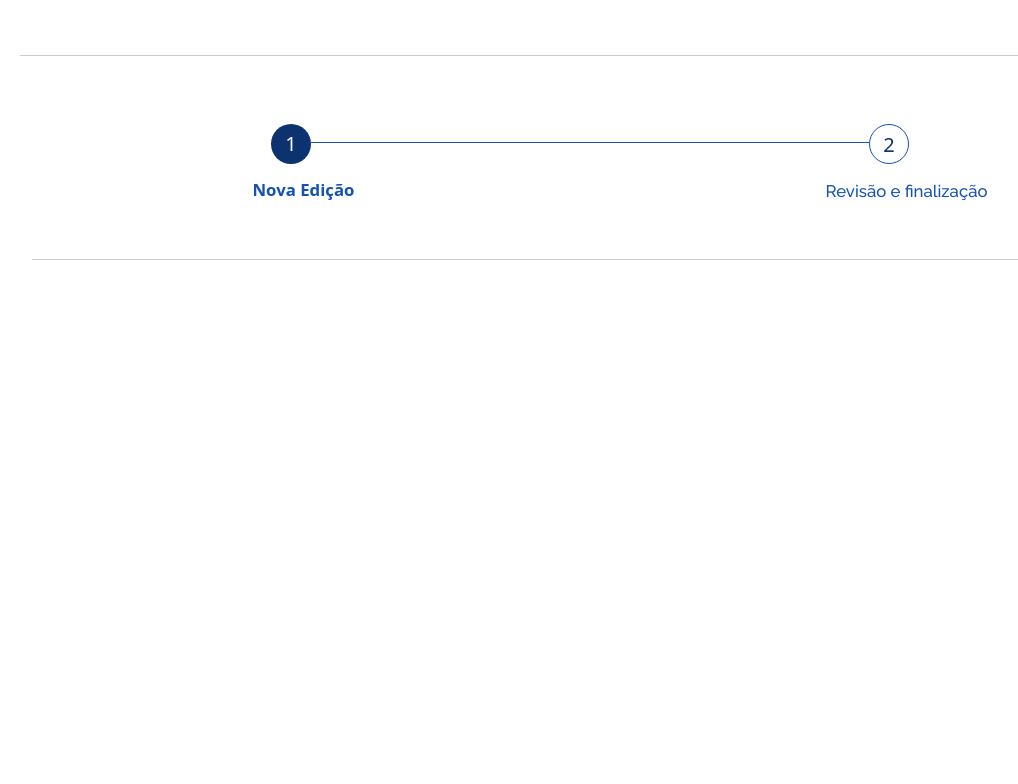
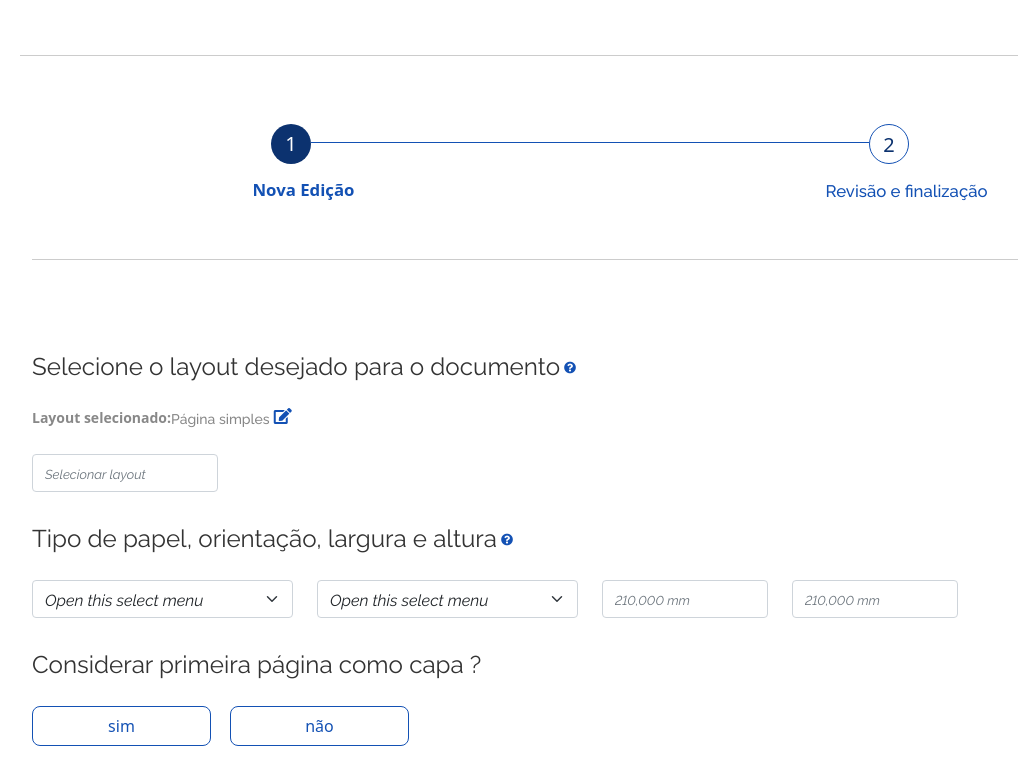
Before and after one commit to Gabriel200395/gns-gov, a React (Create React App) app: page / in a window 1280 px wide. Shown: the part 400-1184 px from the top of the page, without its empty margins (50-1068 px from the left). Before the commit the page ends 800 px from the top, so only its background shows below. Built offline with nearby package versions, Linux system fonts and the light colour scheme.

Commit message:
criando component formulario

```diff
--- /dev/null
+++ b/src/Components/Formulario/Formulario.js
@@ -0,0 +1,116 @@
+import React from "react";
+import "./formulario.css";
+
+function Formulario() {
+  return (
+    <section className="formulario">
+      <div className="container">
+        <div className="row">
+          <div className="col-12">
+            <form>
+              <div className="row">
+                <div className="col-12">
+                  <div className="d-flex align-items-center">
+                    <h4 className="titulo-form">
+                      Selecione o layout desejado para o documento
+                    </h4>
+                    <i
+                      className="fa fa-question-circle mt-2 ms-1"
+                      id="question"
+                    ></i>
+                  </div>
+                  <div className="d-flex">
+                    <p className="layout-selecionado">Layout selecionado: </p>
+                    <p className="pagina-simples">Página simples</p>
+                    <i className="fas fa-edit ms-1 icon"></i>
+                  </div>
+
+                  <div className="col-2">
+                    <input
+                      type="text"
+                      placeholder="Selecionar layout"
+                      id="inputPassword6"
+                      className="form-control input"
+                      aria-describedby="passwordHelpInline"
+                    />
+                  </div>
+                </div>
+
+                <div className="col-12">
+                  <div className="d-flex align-items-center">
+                    <h4 className="titulo-form">
+                      Tipo de papel, orientação, largura e altura
+                    </h4>
+                    <i
+                      className="fa fa-question-circle mt-2 ms-1"
+                      id="question"
+                    ></i>
+                  </div>
+
+                  <div className="row">
+                    <div className="col-3">
+                      <select
+                        className="form-select font"
+                        aria-label="Default select example"
+                      >
+                        <option selected>Open this select menu</option>
+                        <option value="1">One</option>
+                        <option value="2">Two</option>
+                        <option value="3">Three</option>
+                      </select>
+                    </div>
+                    <div className="col-3">
+                      <select
+                        className="form-select"
+                        aria-label="Default select example"
+                      >
+                        <option selected>Open this select menu</option>
+                        <option value="1">One</option>
+                        <option value="2">Two</option>
+                        <option value="3">Three</option>
+                      </select>
+                    </div>
+                    <div className="col-2">
+                      <input
+                        type="number"
+                        placeholder="210,000 mm"
+                        id="inputPassword6"
+                        className="form-control"
+                        aria-describedby="passwordHelpInline"
+                      />
+                    </div>
+                    <div className="col-2">
+                      <input
+                        type="number"
+                        placeholder="210,000 mm"
+                        id="inputPassword6"
+                        className="form-control "
+                        aria-describedby="passwordHelpInline"
+                      />
+                    </div>
+                  </div>
+                </div>
+
+                <div className="col-12">
+                  <h4 className="titulo-form">
+                    Considerar primeira página como capa ?
+                  </h4>
+                  <div className="row">
+                    <div className="col-2">
+                      <button className="button">sim</button>
+                    </div>
+                    <div className="col-2">
+                      <button className="button ms-2">não</button>
+                    </div>
+                  </div>
+                </div>
+              </div>
+            </form>
+          </div>
+        </div>
+      </div>
+    </section>
+  );
+}
+
+export default Formulario;
--- /dev/null
+++ b/src/Components/Formulario/formulario.css
@@ -0,0 +1,97 @@
+.titulo-form {
+  font-family: Rawline;
+  font-style: normal;
+  font-weight: normal;
+  font-size: 24.19px;
+  line-height: 28px;
+  color: #333333;
+  margin-bottom: 30px;
+  margin-top: 30px;
+}
+
+.layout-selecionado {
+  font-style: normal;
+  font-weight: 600;
+  font-size: 14px;
+  line-height: 20px;
+  color: #888888;
+}
+
+.pagina-simples {
+  font-family: Rawline;
+  font-style: normal;
+  font-weight: 500;
+  font-size: 14px;
+  line-height: 20px;
+  color: #888888;
+}
+
+.icon {
+  color: #1351b4;
+  margin-bottom: 30px;
+}
+
+.formulario {
+  margin-top: 60px;
+  height: 500px;
+}
+
+textarea:focus,
+select.form-select:focus,
+textarea.form-control:focus,
+input.form-control:focus,
+input[type="text"]:focus,
+input[type="password"]:focus,
+input[type="email"]:focus,
+input[type="number"]:focus,
+[type="text"].form-control:focus,
+[type="password"].form-control:focus,
+[type="email"].form-control:focus,
+[type="tel"].form-control:focus,
+[contenteditable].form-control:focus {
+  box-shadow: none;
+  border: 1px solid #ced4da;
+}
+
+::-webkit-input-placeholder {
+  font-family: Rawline;
+  font-style: italic;
+  font-weight: normal;
+  font-size: 13px;
+  line-height: 20px;
+  color: #555555;
+}
+
+.form-select {
+  font-family: Rawline;
+  font-style: italic;
+  font-weight: normal;
+  font-size: 14px;
+  line-height: 20px;
+  color: #555555;
+  height: 38px;
+  border-radius: 8px;
+}
+
+.button {
+  width: 179px;
+  height: 40px;
+  border: none;
+  border-radius: 8px;
+  border: 1px solid #1351b4;
+  color: #1351b4;
+  background-color: #fff;
+}
+.button:hover {
+  background-color: #1351b4;
+  color: #fff;
+}
+
+.form-control {
+  border-radius: 8px;
+}
+
+#question {
+  font-size: 12px;
+  color: #1351b4;
+}
--- a/src/Page/NovaEdicao.js
+++ b/src/Page/NovaEdicao.js
@@ -2,6 +2,7 @@ import React from "react";
 import Menus from "../Components/Menus/Menus";
 import Navbar from "../Components/Navbar/Navbar";
 import MenuNovaEdicao from "../Components/MenuNovaEdicao/MenuNovaEdicao";
+import Formulario from "../Components/Formulario/Formulario";
 
 function NovaEdicao() {
   return (
@@ -9,6 +10,7 @@ function NovaEdicao() {
       <Navbar />
       <Menus />
       <MenuNovaEdicao />
+      <Formulario />
     </section>
   );
 }
```
